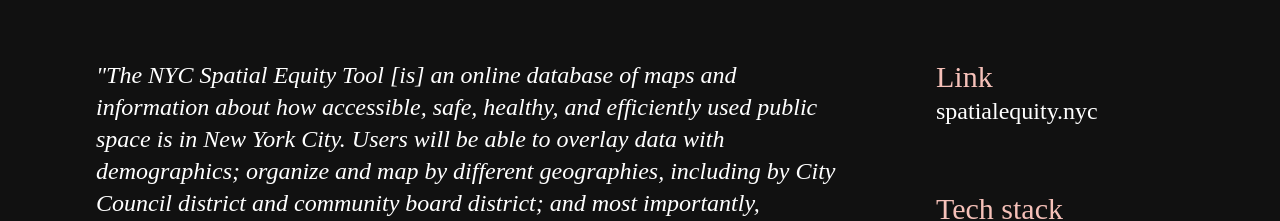
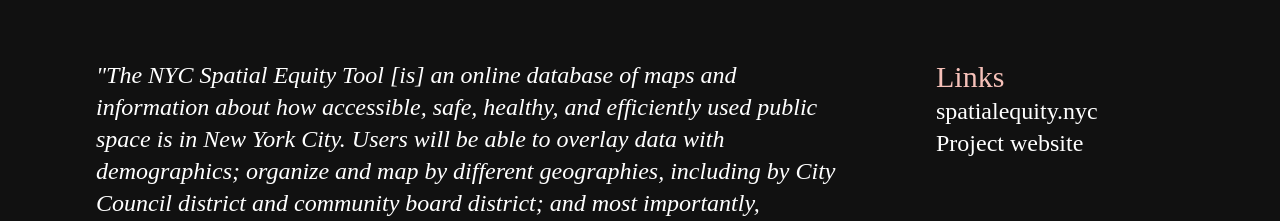
Before and after one commit to kelflyang/kellyfang, a Next.js app: page /projects/se in a window 1280 px wide. Shown: the part 258-479 px from the top of the page. Built offline with nearby package versions, Linux system fonts and the light colour scheme.

Commit message:
add free svg package to package.json

```diff
--- a/package.json
+++ b/package.json
@@ -9,6 +9,7 @@
     "@babel/runtime": "^7.23.7",
     "@fortawesome/fontawesome-svg-core": "^6.5.1",
     "@fortawesome/free-brands-svg-icons": "^6.5.1",
+    "@fortawesome/free-solid-svg-icons": "^6.5.1",
     "@fortawesome/react-fontawesome": "^0.2.0",
     "autoprefixer": "^10.4.16",
     "next": "^14.0.4",
--- a/pages/projects/easy311.js
+++ b/pages/projects/easy311.js
@@ -1,7 +1,3 @@
-import { FontAwesomeIcon } from "@fortawesome/react-fontawesome";
-import { faLinkedin } from "@fortawesome/free-brands-svg-icons";
-import { faEnvelope } from "@fortawesome/free-solid-svg-icons";
-import Image from "next/image";
 import Link from "next/link";
 
 import Navigation from "../../components/Navigation";
@@ -25,7 +21,7 @@
               analytics to measure the effectiveness of 311 city services
               through a data visualization dashboard.""
             </p>
-            <div className="flex flex-row gap-8 flex-wrap">
+            <div className="flex flex-row gap-8 flex-wrap justify-center">
               <img
                 className="w-2/5"
                 src={`/images/projects/easy311.gif`} // Path to your image inside the "public" directory
--- a/pages/projects/fs.js
+++ b/pages/projects/fs.js
@@ -1,7 +1,3 @@
-import { FontAwesomeIcon } from "@fortawesome/react-fontawesome";
-import { faLinkedin } from "@fortawesome/free-brands-svg-icons";
-import { faEnvelope } from "@fortawesome/free-solid-svg-icons";
-import Image from "next/image";
 import Link from "next/link";
 
 import Navigation from "../../components/Navigation";
--- a/pages/projects/index.js
+++ b/pages/projects/index.js
@@ -1,6 +1,3 @@
-import { FontAwesomeIcon } from "@fortawesome/react-fontawesome";
-import Image from "next/image";
-import Link from "next/link";
 import ProjectPreview from "../../components/ProjectPreview";
 
 import Navigation from "../../components/Navigation";
--- a/pages/projects/lha.js
+++ b/pages/projects/lha.js
@@ -1,7 +1,3 @@
-import { FontAwesomeIcon } from "@fortawesome/react-fontawesome";
-import { faLinkedin } from "@fortawesome/free-brands-svg-icons";
-import { faEnvelope } from "@fortawesome/free-solid-svg-icons";
-import Image from "next/image";
 import Link from "next/link";
 
 import Navigation from "../../components/Navigation";
--- a/pages/projects/maven.js
+++ b/pages/projects/maven.js
@@ -1,7 +1,3 @@
-import { FontAwesomeIcon } from "@fortawesome/react-fontawesome";
-import { faLinkedin } from "@fortawesome/free-brands-svg-icons";
-import { faEnvelope } from "@fortawesome/free-solid-svg-icons";
-import Image from "next/image";
 import Link from "next/link";
 
 import Navigation from "../../components/Navigation";
--- a/pages/projects/se.js
+++ b/pages/projects/se.js
@@ -1,7 +1,3 @@
-import { FontAwesomeIcon } from "@fortawesome/react-fontawesome";
-import { faLinkedin } from "@fortawesome/free-brands-svg-icons";
-import { faEnvelope } from "@fortawesome/free-solid-svg-icons";
-import Image from "next/image";
 import Link from "next/link";
 
 import Navigation from "../../components/Navigation";
@@ -36,20 +32,33 @@
               className="preview-img"
               src={`/images/projects/se.gif`} // Path to your image inside the "public" directory
             />
+
+            {/* <p className="text-2xl text-white">
+              For this research project, I developed the web application
+            </p> */}
           </div>
 
           <div className="w-1/4 flex-col flex gap-16">
             <div>
-              <p className="text-3xl">Link</p>
+              <p className="text-3xl">Links</p>
+              <div className="flex flex-col  text-2xl text-white">
                 <Link
                   href="https://spatialequity.nyc/"
                   target="_blank"
                   rel="noopener noreferrer"
-                className="text-2xl text-white"
                 >
                   spatialequity.nyc
                 </Link>
+                <Link
+                  href="https://lcau.mit.edu/research/spatial-equity-nyc"
+                  target="_blank"
+                  rel="noopener noreferrer"
+                >
+                  Project website
+                </Link>
               </div>
+            </div>
+
             <div>
               <p className="text-3xl">Tech stack</p>
               <p className="text-2xl text-white">React, Deck.gl, Mapbox</p>
--- a/pages/projects/ssc.js
+++ b/pages/projects/ssc.js
@@ -1,7 +1,3 @@
-import { FontAwesomeIcon } from "@fortawesome/react-fontawesome";
-import { faLinkedin } from "@fortawesome/free-brands-svg-icons";
-import { faEnvelope } from "@fortawesome/free-solid-svg-icons";
-import Image from "next/image";
 import Link from "next/link";
 
 import Navigation from "../../components/Navigation";
--- a/pages/projects/trailMix.js
+++ b/pages/projects/trailMix.js
@@ -1,7 +1,3 @@
-import { FontAwesomeIcon } from "@fortawesome/react-fontawesome";
-import { faLinkedin } from "@fortawesome/free-brands-svg-icons";
-import { faEnvelope } from "@fortawesome/free-solid-svg-icons";
-import Image from "next/image";
 import Link from "next/link";
 
 import Navigation from "../../components/Navigation";
```
Also changed, not shown: pages/projects/zlack.js (+0 -8 lines), 1 other file (tests, documents, lock files or other folders). Lines whose indentation alone changed are shown as unchanged.
